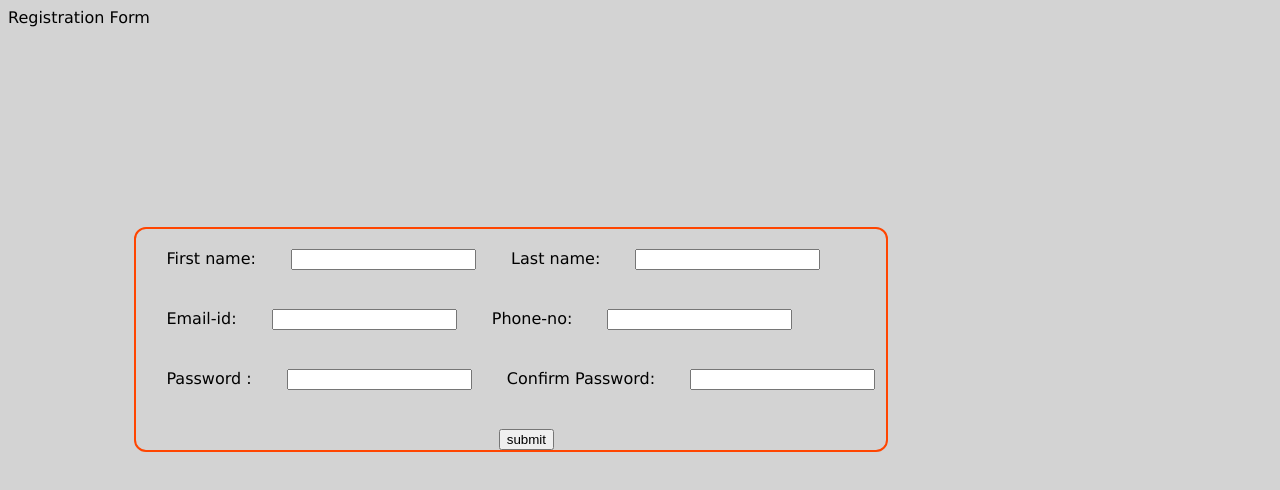
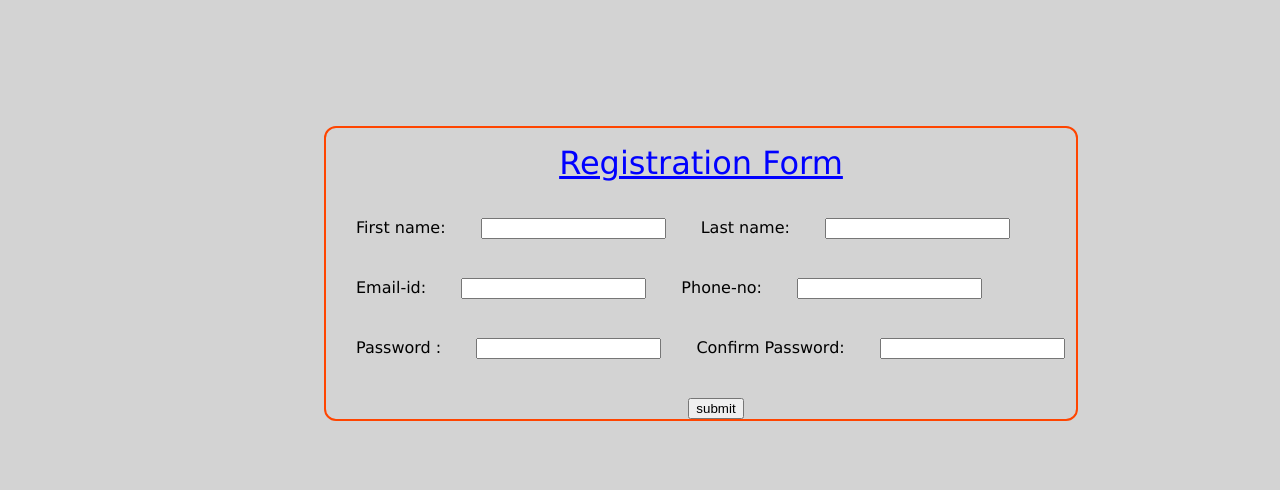
Before and after one commit to Praveengan/Syncron-Internship, a plain HTML site: page 20-02-2017/registration.html in a window 1280 px wide. Drawn offline with Linux system fonts and the light colour scheme.

Commit message:
updated Registration form

```diff
--- a/20-02-2017/registration.html
+++ b/20-02-2017/registration.html
@@ -26,8 +26,8 @@
             border: 2px solid orangered;
             border-radius: 12px;
             width: 750px;
-            margin-top: 200px;
-            margin-left: 10%;
+            margin-top: 10%;
+            margin-left: 25%;
         }
 
         label,
@@ -39,8 +39,13 @@
 </head>
 
 <body>
-    <p>Registration Form</p>
+
     <form action="" method="" autocomplete="off" id="border">
+        <p>
+            <center>
+                <font size="6" color="blue"><u>Registration Form</u></font>
+            </center>
+        </p>
         <label for="fname">First name: </label>
         <input type="text" id="fname" name="fname" />
         <label for="lname">Last name: </label>
```
